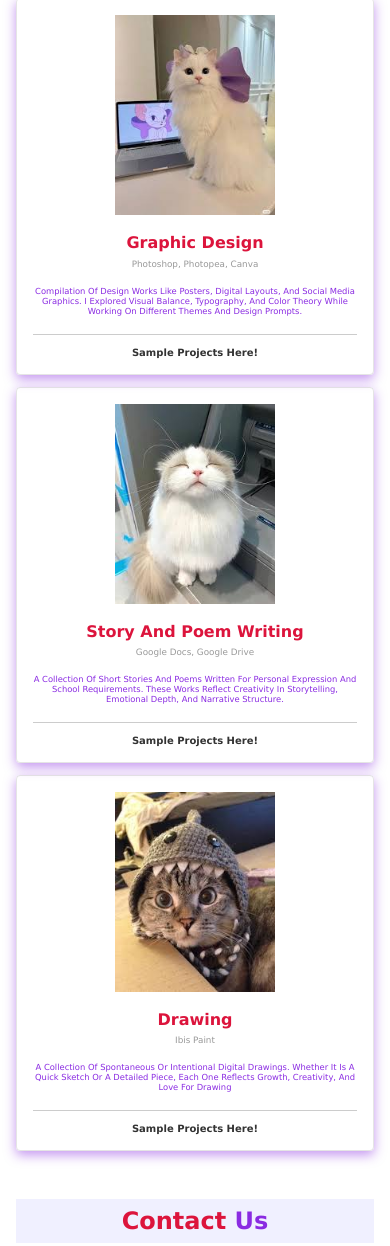
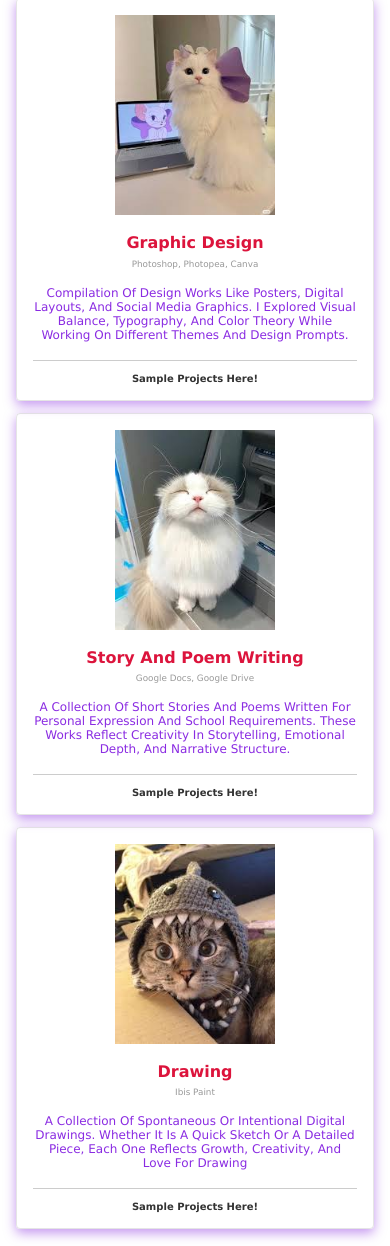
Before and after one commit to desayyyy/Teston, a plain HTML site: page index.html in a window 390 px wide. Shown: the part 1547-2793 px from the top of the page. Drawn offline with Linux system fonts and the light colour scheme.

Commit message:
stylee.css

```diff
--- a/stylee.css
+++ b/stylee.css
@@ -259,7 +259,7 @@ header .fa-bars{
     color: #999;
 }
 .projects .box-container .box .content p{
-    font-size: 1.05rem;
+    font-size: 1.10rem;
     padding-top: 3.25%;
     padding-bottom: 5.5%;
     color: blueviolet;
@@ -420,6 +420,10 @@ header .fa-bars{
     .home .content span{
         font-size: 2.5rem;
     }
+
+    .projects .box-container .box .content p{
+        font-size: 1.5rem
+    }
     @media(max-width:400px){
 
     html{
```
